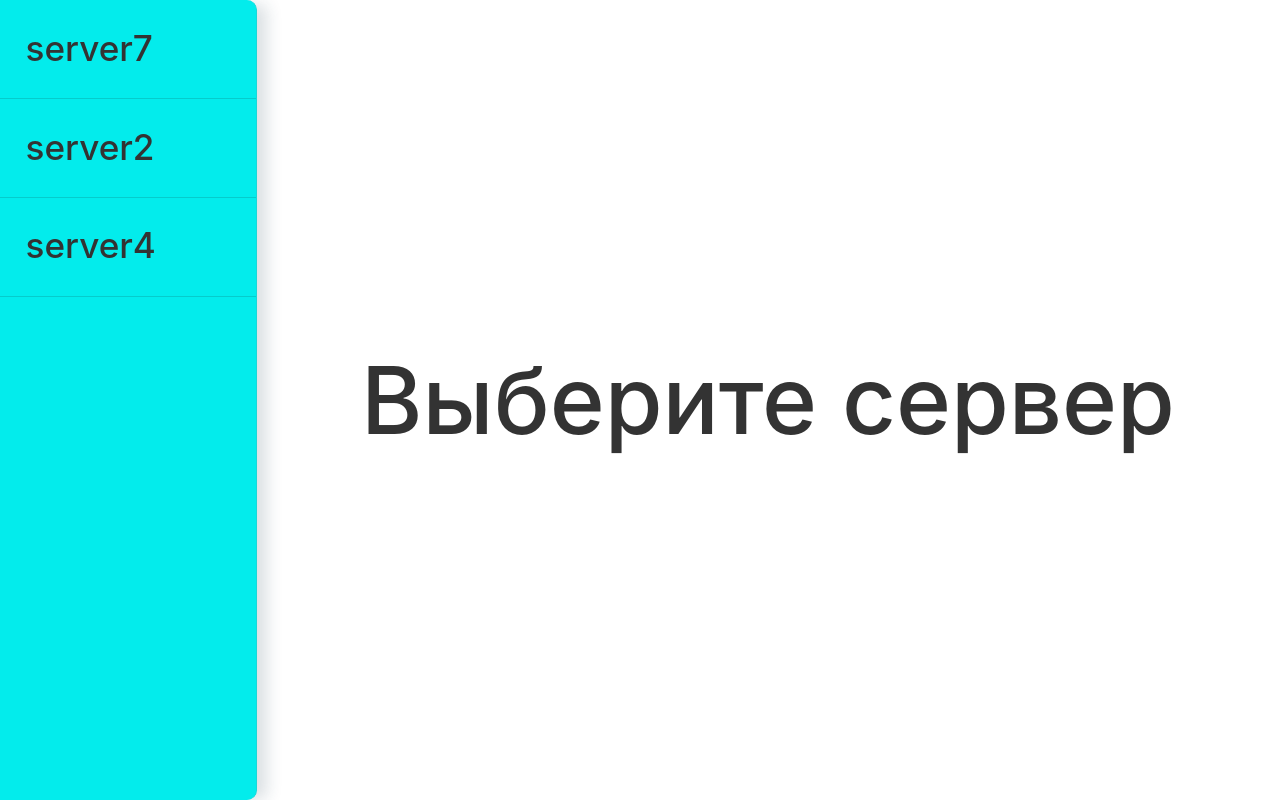
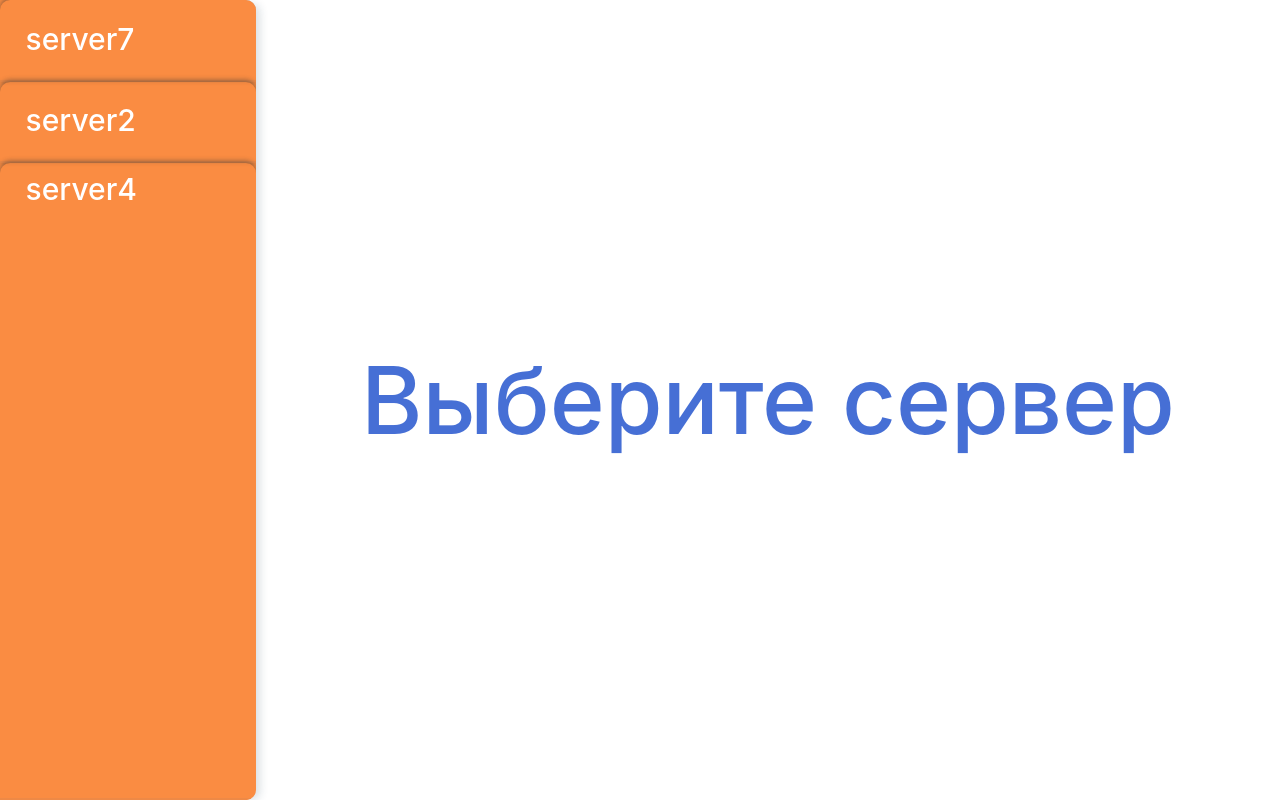
Before and after one commit to Huzzky/TimeWeb_testTask, a React (Create React App) app: page / in a window 1280 px wide. Built offline with nearby package versions, Linux system fonts and the light colour scheme.

Commit message:
end style for server list

```diff
--- a/src/Assets/_serverList.scss
+++ b/src/Assets/_serverList.scss
@@ -1,11 +1,11 @@
 .servers-list {
+    overflow-y: scroll;
     width: 100%;
     grid-area: 1 / 1 / 2 / 3;
-    background: #03ecec;
-    border-right: 1px solid #19d8d8;
-    -webkit-box-shadow: 12px 2px 16px -2px rgba(34, 60, 80, 0.16);
-    -moz-box-shadow: 12px 2px 16px -2px rgba(34, 60, 80, 0.16);
-    box-shadow: 12px 2px 16px -2px rgba(34, 60, 80, 0.16);
+    background: #fa8c42;
+    -webkit-box-shadow: 6px 2px 8px -2px rgba(34, 60, 80, 0.16);
+    -moz-box-shadow: 6px 2px 8px -2px rgba(34, 60, 80, 0.16);
+    box-shadow: 6px 2px 8px -2px rgba(34, 60, 80, 0.16);
     border-radius: 0 10px 10px 0;
     -webkit-border-radius: 0 10px 10px 0;
     -moz-border-radius: 0 10px 10px 0;
@@ -13,8 +13,8 @@
     -o-border-radius: 0 10px 10px 0;
     display: flex;
     flex-direction: column;
-
-    &__server-name {
+    &__name-server {
+        color: #fff;
         font-size: 30px;
         margin-left: 10%;
         margin-right: 10%;
@@ -23,10 +23,64 @@
         white-space: nowrap;
         overflow: hidden;
     }
+    &::-webkit-scrollbar {
+        width: 0;
+    }
+
     &__servers-container {
+        &:last-child {
+            display: flex;
+            align-items: flex-start;
+            height: 100%;
+            &:hover {
+                transition: 0.5s ease;
+                background: #ff6600;
+
+                -webkit-transition: 0.5s ease;
+                -moz-transition: 0.5s ease;
+                -ms-transition: 0.5s ease;
+                -o-transition: 0.5s ease;
+            }
+        }
+        &--selected {
+            &:last-child {
+                height: 100%;
+                display: flex;
+                align-items: flex-start;
+            }
+            transition: 0.5s ease;
+            cursor: pointer;
+            width: 100%;
+            height: 5em;
+            border-radius: 10px 10px -10px -10px;
+            background: #ffae00;
+            display: flex;
+            align-items: center;
+            padding-top: 3%;
+            padding-bottom: 4%;
+            text-overflow: ellipsis;
+            white-space: nowrap;
+            overflow: hidden;
+            -webkit-transition: 0.5s ease;
+            -moz-transition: 0.5s ease;
+            -ms-transition: 0.5s ease;
+            -o-transition: 0.5s ease;
+            -webkit-border-radius: 10px 10px -10px -10px;
+            -moz-border-radius: 10px 10px -10px -10px;
+            -ms-border-radius: 10px 10px -10px -10px;
+            -o-border-radius: 10px 10px -10px -10px;
+            -webkit-box-shadow: 0px -2px 5px 0px rgba(50, 50, 50, 0.49);
+            -moz-box-shadow: 0px -2px 5px 0px rgba(50, 50, 50, 0.49);
+            box-shadow: 0px -2px 5px 0px rgba(50, 50, 50, 0.49);
+        }
+
+        transition: 0.5s ease;
+        cursor: pointer;
+        border-radius: 10px 10px 0 0;
+
         width: 100%;
         height: 5em;
-        border-bottom: 1px solid #05cccc;
+        border-bottom: 2px solid #ee8946;
         display: flex;
         align-items: center;
         padding-top: 3%;
@@ -34,12 +88,28 @@
         text-overflow: ellipsis;
         white-space: nowrap;
         overflow: hidden;
+        -webkit-transition: 0.5s ease;
+        -moz-transition: 0.5s ease;
+        -ms-transition: 0.5s ease;
+        -o-transition: 0.5s ease;
+        -webkit-box-shadow: 0px -2px 5px 0px rgba(50, 50, 50, 0.49);
+        -moz-box-shadow: 0px -2px 5px 0px rgba(50, 50, 50, 0.49);
+        box-shadow: 0px -2px 5px 0px rgba(50, 50, 50, 0.49);
+        &:hover {
+            transition: 0.5s ease;
+            background: #ff6600;
+
+            -webkit-transition: 0.5s ease;
+            -moz-transition: 0.5s ease;
+            -ms-transition: 0.5s ease;
+            -o-transition: 0.5s ease;
+        }
     }
 }
 
 @media screen and (max-width: 1200px) {
     .servers-list {
-        &__server-name {
+        &__name-server {
             font-size: 22px;
             padding-left: 5%;
         }
@@ -49,7 +119,7 @@
 
 @media screen and (max-width: 600px) {
     .servers-list {
-        &__server-name {
+        &__name-server {
             font-size: 12px;
             padding-left: 2%;
         }
--- a/src/Components/Atoms/BtnForSaveChangeValueServer.jsx
+++ b/src/Components/Atoms/BtnForSaveChangeValueServer.jsx
@@ -29,6 +29,7 @@ const BtnForSaveChangeValueServer = ({
       }
       onClick={() => {
         if (error && value[0] === Object.keys(InputWhichCanBeChanged)[0]) {
+          return -1
         } else {
           updateValueOfServer(
             selectedServer[1],
--- a/src/Components/Atoms/LabelValuesServer.jsx
+++ b/src/Components/Atoms/LabelValuesServer.jsx
@@ -1,8 +1,8 @@
 import PropTypes from 'prop-types'
 import { memo } from 'react'
 
-const LabelValuesServer = ({ labelText }) => {
-  return <h3>{labelText}</h3>
+const LabelValuesServer = ({ labelText, className }) => {
+  return <h3 className={className}>{labelText}</h3>
 }
 
 LabelValuesServer.propTypes = {
--- a/src/Components/Molecules/serversList/ServerRowForList.jsx
+++ b/src/Components/Molecules/serversList/ServerRowForList.jsx
@@ -5,21 +5,28 @@ import { selectionServerForView } from '../../../store/action/selectionServerFor
 import LabelValuesServer from '../../Atoms/LabelValuesServer'
 import '../../../Assets/_serverList.scss'
 
-const ServerRowForList = ({ serverList, selectServer }) => {
+const ServerRowForList = ({ serverList, selectServer, selectedServer }) => {
   let internalFuncSelectServer = (id) => {
     selectServer(id)
   }
-
   let rowWithServerNameForServersList = serverList.map((value, index) => {
     return (
       <div
-        className="servers-list__servers-container"
+        className={
+          'servers-list__servers-container' +
+          (selectedServer === []
+            ? ''
+            : value === selectedServer[0]
+            ? '--selected'
+            : '')
+        }
         key={index}
         onClick={() => internalFuncSelectServer(index)}
       >
-        <span className="servers-list__server-name">
-          <LabelValuesServer labelText={value.server_name} />
-        </span>
+        <LabelValuesServer
+          className="servers-list__name-server"
+          labelText={value.server_name}
+        />
       </div>
     )
   })
@@ -33,6 +40,7 @@ ServerRowForList.propTypes = {
 
 const mapStateToProps = ({ serverListReducers }) => ({
   serverList: serverListReducers.serverList,
+  selectedServer: serverListReducers.selectedServer,
 })
 
 const mapToDispatch = (dispatch) => ({
--- a/src/index.css
+++ b/src/index.css
@@ -13,6 +13,6 @@ code {
 }
 
 h3 {
-  color: #333333;
+  color: #466FD5;
   font-weight: 500;
 }
```
